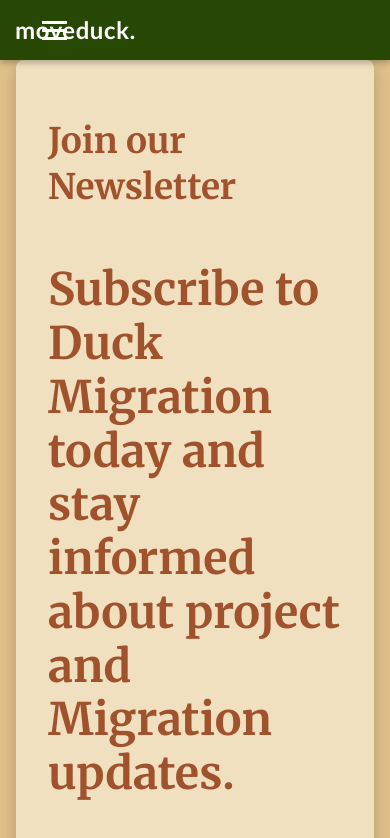
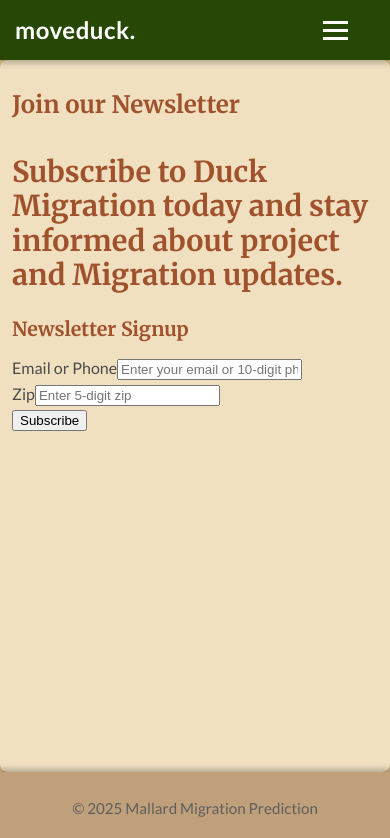
Before and after one commit to JakeSul1023/duck-data-web, a React (Create React App) app in the folder duck-data-webpage/: page /newsletter in a window 390 px wide. Shown: the top 838 px of the page. Built offline with nearby package versions, Linux system fonts and the light colour scheme.

Commit message:
mobile update

```diff
--- a/duck-data-webpage/src/App.css
+++ b/duck-data-webpage/src/App.css
@@ -1,84 +1,156 @@
-/* duck-data-webpage/src/App.css */
+/* ───────────────────────────
+   DESKTOP-FIRST  (≥ 601 px)
+   ───────────────────────────*/
+   body{
+    margin:0;
+    font-family:'Lato','Segoe UI','Roboto','Oxygen','Ubuntu','Cantarell',
+               'Fira Sans','Droid Sans','Helvetica Neue',sans-serif;
+    -webkit-font-smoothing:antialiased;
+    -moz-osx-font-smoothing:grayscale;
+    background:#e0c08a;
+    color:#4A4A4A;
+    line-height:1.6;
+  }
+  .App{
+    display:flex;flex-direction:column;
+    min-height:100vh;width:100%;
+    padding-top:60px;           /* room for fixed NavBar */
+  }
+  .deckgl-overlay canvas{height:100%!important;width:100%!important;}
 
-body {
-  margin: 0;
-  font-family: 'Lato', 'Segoe UI', 'Roboto', 'Oxygen',
-    'Ubuntu', 'Cantarell', 'Fira Sans', 'Droid Sans', 'Helvetica Neue',
-    sans-serif;
-  -webkit-font-smoothing: antialiased;
-  -moz-osx-font-smoothing: grayscale;
-  background-color: #e0c08a;
-  color: #4A4A4A;
-  line-height: 1.6;
-}
+  .content{
+    padding:1em 2em 2em;
+    background:#f0e0c0;
+    box-shadow:0 5px 15px rgba(0,0,0,.2);
+    border-radius:8px;flex-grow:1;
+    margin:0 1em 1em;
+  }
 
-.App {
-  display: flex;
-  flex-direction: column;
-  min-height: 100vh;
-  width: 100%;
-  padding-top: 60px;
-}
+  footer{
+    background:#c0a07a;color:#8B4513;text-align:center;
+    padding:1.5em 0;width:100%;
+    box-shadow:0 -3px 6px rgba(0,0,0,.25);
+  }
+  footer p{margin:0;font-size:.95em}
 
-/* src/index.css or App.css */
-.deckgl-overlay canvas {
-  height: 100% !important;
-  width : 100% !important;
-}
+  h1,h2,h3,h4,h5,h6{
+    font-family:'Merriweather',serif;color:#A0522D;
+    margin:1.2em 0 .6em;font-weight:bold
+  }
+  h1{font-size:2.8em;line-height:1.2}
+  h2{font-size:2.2em;line-height:1.3}
+  h3{font-size:1.7em;line-height:1.4}
 
+  p{font-size:1.05em;margin-bottom:1.2em;color:#5E5E5E}
 
-.content {
-  padding: 1em 2em 2em 2em;
-  background-color: #f0e0c0;
-  color: #4A4A4A;
-  box-shadow: 0 5px 15px rgba(0, 0, 0, 0.2);
-  border-radius: 8px;
-  flex-grow: 1;
-  margin-top: 0;
-  margin-left: 1em;
-  margin-right: 1em;
-  margin-bottom: 1em;
-}
+  a{color:#8B4513;text-decoration:none;font-weight:bold;transition:color .2s}
+  a:hover{color:#A0522D;text-decoration:underline}
 
-footer {
-  background: #c0a07a;
-  color: #8B4513;
-  text-align: center;
-  padding: 1.5em 0;
-  width: 100%;
-  box-shadow: 0 -3px 6px rgba(0, 0, 0, 0.25);
-}
+  /* ─── overlay pieces (desktop) ─── */
+  .duckmap-overlay{
+    position:absolute;z-index:10;
+    background:rgba(255,255,255,.9);
+    border-radius:6px;box-shadow:0 2px 6px rgba(0,0,0,.3);
+    width:280px;padding:12px;
+  }
+  .duckmap-search{
+    position:absolute;top:10px;left:10px;width:250px;padding:8px;
+  }
+  .duckmap-controls{
+    position:absolute;bottom:10px;left:10px;
+    background:rgba(255,255,255,.9);
+    padding:10px 14px;border-radius:12px;
+    box-shadow:0 2px 10px rgba(0,0,0,.18);
+  }
 
-footer p {
-  margin: 0;
-  font-size: 0.95em;
-}
+  /* ───────────────────────────
+            MOBILE  (≤ 600 px)
+     ───────────────────────────*/
+  @media (max-width:600px){
 
-h1, h2, h3, h4, h5, h6 {
-  font-family: 'Merriweather', serif;
-  color: #A0522D;
-  margin-top: 1.2em;
-  margin-bottom: 0.6em;
-  font-weight: bold;
-}
-h1 { font-size: 2.8em; line-height: 1.2; }
-h2 { font-size: 2.2em; line-height: 1.3; }
-h3 { font-size: 1.7em; line-height: 1.4; }
+    /* fluid headings */
+    h1{font-size:clamp(1.8rem,7vw,2.8rem)}
+    h2{font-size:clamp(1.5rem,6vw,2.2rem)}
+    h3{font-size:clamp(1.2rem,5vw,1.7rem)}
+    p {font-size:.95rem}
 
-p {
-  font-size: 1.05em;
-  margin-bottom: 1.2em;
-  color: #5E5E5E;
-}
+    /* edge-to-edge layout */
+    .content{margin:0;padding:0 .75em 1.25em}
 
-a {
-  color: #8B4513;
-  text-decoration: none;
-  transition: color 0.2s ease-in-out;
-  font-weight: bold;
-}
+    /* ── MAP gets most of the viewport ── */
+    .duckmap-container{
+      width:100%!important;max-width:100%;
+      height:90vh !important;           /* bigger than before */
+      margin:0;position:relative;border-radius:0;box-shadow:none;
+    }
+    .deckgl-map{border-radius:0}
 
-a:hover {
-  color: #A0522D;
-  text-decoration: underline;
-}
+    /* Search + overlay boxes */
+    .duckmap-overlay,
+    .duckmap-search{
+      width:92vw!important;left:4vw!important;right:4vw!important;
+      max-width:96vw!important;
+      border-radius:14px!important;
+      box-shadow:0 2px 12px rgba(0,0,0,.18)!important;
+      background:rgba(255,255,255,.96)!important;
+      padding:14px 12px!important;
+    }
+      .duckmap-search{
+    /* anchor hard-left */
+    left: 4vw !important;
+    right: auto !important;
+
+    /* slimmer width */
+    width: 48vw !important;    /* ≈ half the screen */
+    max-width: 52vw !important;
+
+    /* slightly smaller UI */
+    transform: scale(.85) !important;   /* 15 % smaller */
+    transform-origin: top left;
+  }
+    /* Status badge / legend – tuck into upper-right of map */
+    .duckmap-status{
+      padding: 6px 10px !important;           /* tighter */
+      line-height: 1.2;
+      transform: scale(.90);                  /* already small, now 40 % of original */
+      transform-origin: top right;
+      max-width: 50vw !important;
+    }
+    .duckmap-status > :not(:first-child){
+      display: none !important;
+    }
+
+    .duckmap-status{
+      transform: scale(.80);            /* 20 % smaller */
+      transform-origin: top right;
+      max-width: 42vw !important;      /* narrower */
+      right: 4vw !important;           /* keep in upper-right corner */
+    }
+
+    /* ── Bottom-sheet controls (compact) ── */
+    .duckmap-controls{
+      position: absolute !important;   /* instead of fixed */
+      left: 2% !important;
+      right: 2% !important;
+      bottom: 4px !important;
+      width: 96% !important;
+      max-height: 32vh;                /* keep entire card visible */
+      overflow-y: auto;
+    }
+    .duckmap-controls::before{
+      content:"";width:42px;height:4px;border-radius:2px;
+      background:#c0c0c0;opacity:.75;display:block;margin:0 auto 6px;
+    }
+
+    body{overscroll-behavior-y:none}
+
+    .trajectory-legend{
+      transform: scale(.85);          /* 55 % of desktop size */
+      transform-origin: bottom right;
+      padding: 6px 10px !important;   /* tighter, overrides inline */
+      max-width: 48vw !important;     /* never wider than half screen */
+    }
+    .trajectory-legend *{
+      font-size: 0.8rem !important;   /* smaller text so it all fits */
+    }
+  }
--- a/duck-data-webpage/src/components/DuckMapFunction.js
+++ b/duck-data-webpage/src/components/DuckMapFunction.js
@@ -396,7 +396,7 @@ const layers = useMemo(() => [
   }
 
   return (
-    <div style={{ position: "relative", width: "100%", height: "600px" }}>
+    <div className="duckmap-container" style={{ position: "relative", width: "100%", height: "600px" }}>
       <DeckGL
         layers={layers}
         controller
@@ -408,7 +408,8 @@ const layers = useMemo(() => [
       />
 
       {/* Location Search */}
-      <div style={{
+      <div className="duckmap-search duckmap-overlay"
+        style={{
           position: "absolute", top: 10, left: 10, width: "250px",
           background: "rgba(255,255,255,0.9)", padding: 8,
           borderRadius: 6, boxShadow: "0 2px 6px rgba(0,0,0,0.3)"
@@ -439,7 +440,8 @@ const layers = useMemo(() => [
       </div>
 
       {/* Controls */}
-      <div style={{
+      <div className="duckmap-controls duckmap-overlay"
+        style={{
           position: "absolute", bottom: 10, left: 10, width: 280,
           background: "rgba(255,255,255,0.9)", padding: 12,
           borderRadius: 6, boxShadow: "0 2px 6px rgba(0,0,0,0.3)"
@@ -528,6 +530,7 @@ const layers = useMemo(() => [
 
         {avgVector && (
           <div
+            className="trajectory-legend"
             style={{
               position: "absolute",
               right: 24,
@@ -624,7 +627,8 @@ const layers = useMemo(() => [
   }
 
   return (
-    <div style={{
+    <div className="duckmap-status"
+      style={{
         position: "absolute",
         top: 20,
         right: 20,
--- a/duck-data-webpage/src/components/navbar.jsx
+++ b/duck-data-webpage/src/components/navbar.jsx
@@ -96,25 +96,26 @@ const StyledLink = styled(Link)`
 
 // Hamburger Icon (Position adjusted for top right)
 const MenuIcon = styled.button`
-  display: none; // Hidden by default on larger screens
+  display: none;
   background: none;
   border: none;
   padding: 10px;
   cursor: pointer;
-  z-index: 1100; // Above potential dropdown content
+  z-index: 1100;
 
   span {
     display: block;
     width: 25px;
     height: 3px;
-    background-color: #fff; /* White hamburger */
+    background-color: #fff;
     margin: 5px 0;
     transition: background-color 0.3s ease;
   }
 
+  /* 👇 mobile overrides */
   @media (max-width: ${mobileBreakpoint}) {
-    display: block; // Show on mobile
-    /* No fixed positioning needed, it's part of the flex layout */
+    display: block;
+    margin-left: auto;   /* 🆕 pushes icon all the way to the right */
   }
 `;
 
```
Lines whose indentation alone changed are shown as unchanged.
